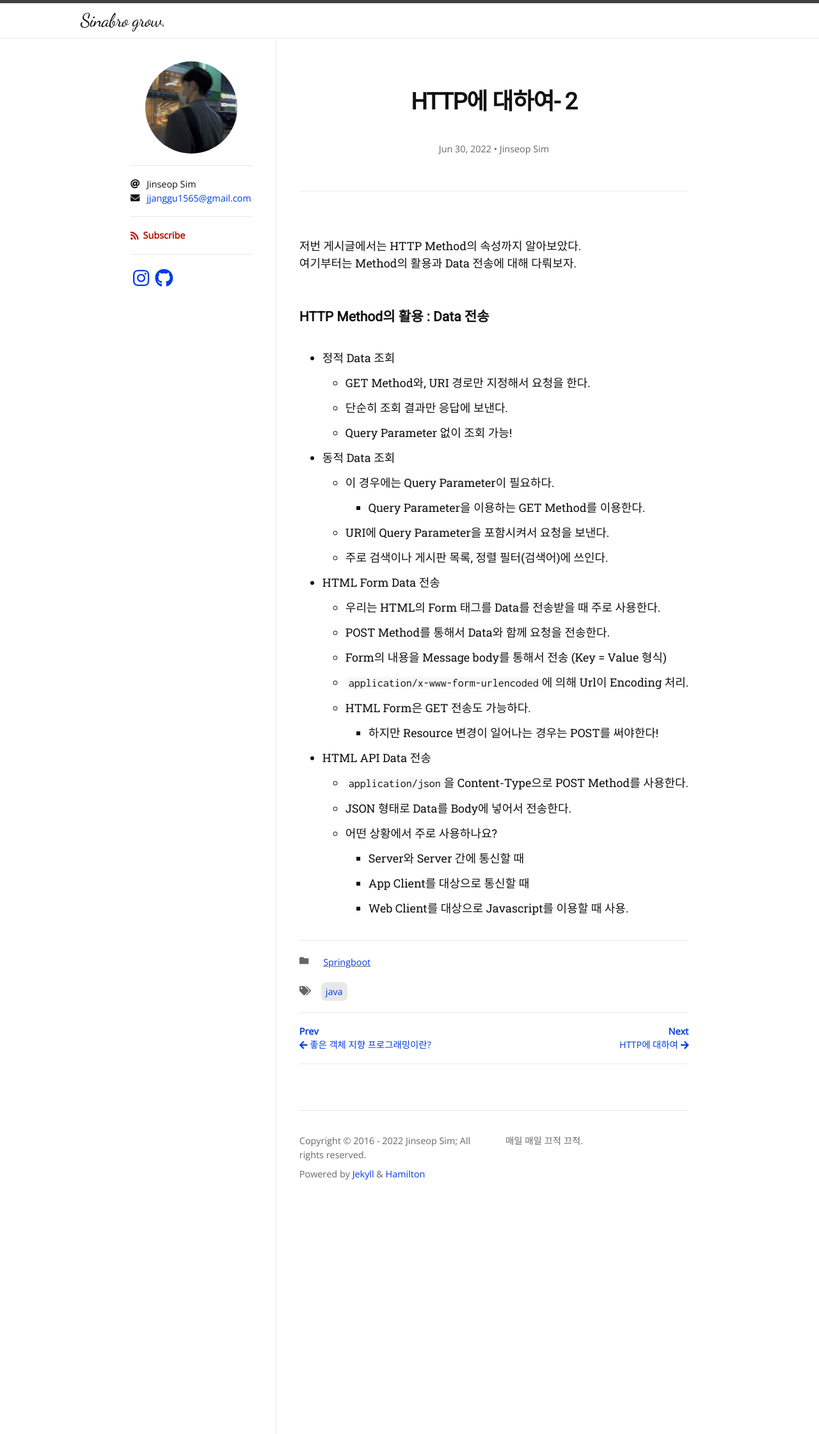
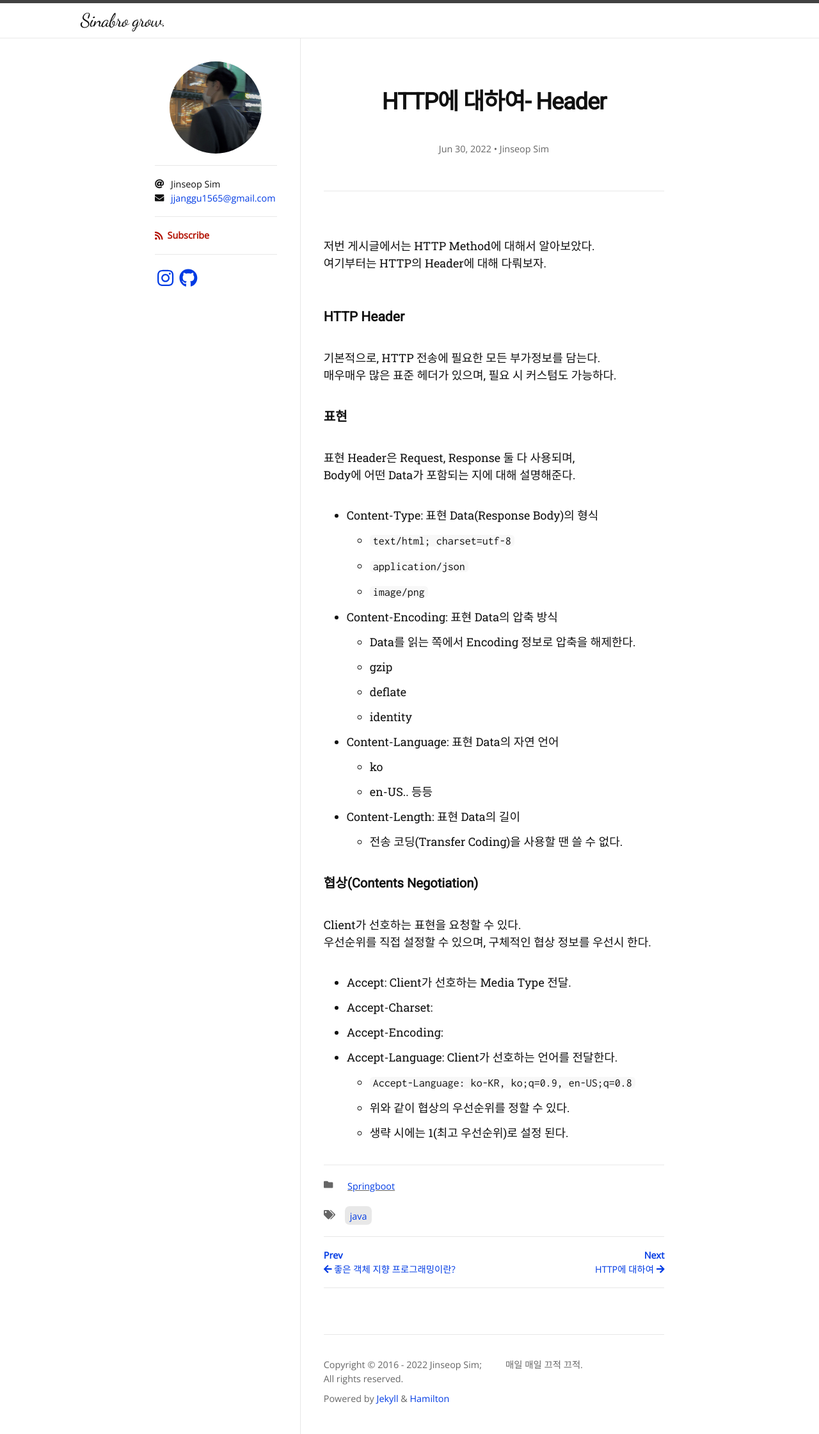
Before and after one commit to Jinseop-Sim/Jinseop-Sim.github.io, a Jekyll site: the page built from _posts/2022-06-30-about-http-2.md, in a window 1280 px wide. Shown: the whole page at 64% size. Built offline with Jekyll 4.4.1, drawn with Linux system fonts in a browser that asks for light colours; nearby versions of some CDN libraries; some web fonts are replaced.

Commit message:
modify post

````diff
--- a/_posts/2022-06-30-about-http-2.md
+++ b/_posts/2022-06-30-about-http-2.md
@@ -1,36 +1,45 @@
 ---
 layout: post
-title: "HTTP에 대하여- 2"
+title: "HTTP에 대하여- Header"
 categories: Springboot
 tags: [java]
 author:
   - Jinseop Sim
 ---
-저번 게시글에서는 HTTP Method의 속성까지 알아보았다.
-여기부터는 Method의 활용과 Data 전송에 대해 다뤄보자.
+저번 게시글에서는 HTTP Method에 대해서 알아보았다.
+여기부터는 HTTP의 Header에 대해 다뤄보자.
 
-### HTTP Method의 활용 : Data 전송
-- 정적 Data 조회
-  - GET Method와, URI 경로만 지정해서 요청을 한다.
-  - 단순히 조회 결과만 응답에 보낸다.
-  - Query Parameter 없이 조회 가능!
-- 동적 Data 조회
-  - 이 경우에는 Query Parameter이 필요하다.
-    - Query Parameter을 이용하는 GET Method를 이용한다.
-  - URI에 Query Parameter을 포함시켜서 요청을 보낸다.
-  - 주로 검색이나 게시판 목록, 정렬 필터(검색어)에 쓰인다.
+### HTTP Header
+기본적으로, HTTP 전송에 필요한 모든 부가정보를 담는다.
+매우매우 많은 표준 헤더가 있으며, 필요 시 커스텀도 가능하다.
 
-- HTML Form Data 전송
-  - 우리는 HTML의 Form 태그를 Data를 전송받을 때 주로 사용한다.
-  - POST Method를 통해서 Data와 함께 요청을 전송한다.
-  - Form의 내용을 Message body를 통해서 전송 (Key = Value 형식)
-  - ```application/x-www-form-urlencoded```에 의해 Url이 Encoding 처리.
-  - HTML Form은 GET 전송도 가능하다.
-    - 하지만 Resource 변경이 일어나는 경우는 POST를 써야한다!
-- HTML API Data 전송
-  - ```application/json```을 Content-Type으로 POST Method를 사용한다.
-  - JSON 형태로 Data를 Body에 넣어서 전송한다.
-  - 어떤 상황에서 주로 사용하나요?
-    - Server와 Server 간에 통신할 때
-    - App Client를 대상으로 통신할 때
-    - Web Client를 대상으로 Javascript를 이용할 때 사용.
+#### 표현
+표현 Header은 Request, Response 둘 다 사용되며,
+Body에 어떤 Data가 포함되는 지에 대해 설명해준다.
+
+- Content-Type: 표현 Data(Response Body)의 형식
+  - ```text/html; charset=utf-8```
+  - ```application/json```
+  - ```image/png```
+- Content-Encoding: 표현 Data의 압축 방식
+  - Data를 읽는 쪽에서 Encoding 정보로 압축을 해제한다.
+  - gzip
+  - deflate
+  - identity
+- Content-Language: 표현 Data의 자연 언어
+  - ko
+  - en-US.. 등등
+- Content-Length: 표현 Data의 길이
+  - 전송 코딩(Transfer Coding)을 사용할 땐 쓸 수 없다.
+
+#### 협상(Contents Negotiation)
+Client가 선호하는 표현을 요청할 수 있다.
+우선순위를 직접 설정할 수 있으며, 구체적인 협상 정보를 우선시 한다.
+
+- Accept: Client가 선호하는 Media Type 전달.
+- Accept-Charset:
+- Accept-Encoding:
+- Accept-Language: Client가 선호하는 언어를 전달한다.
+  - ```Accept-Language: ko-KR, ko;q=0.9, en-US;q=0.8```
+  - 위와 같이 협상의 우선순위를 정할 수 있다.
+  - 생략 시에는 1(최고 우선순위)로 설정 된다.
````
Also changed, not shown: _posts/2022-06-30-about-http.md (+26 -0 lines).
